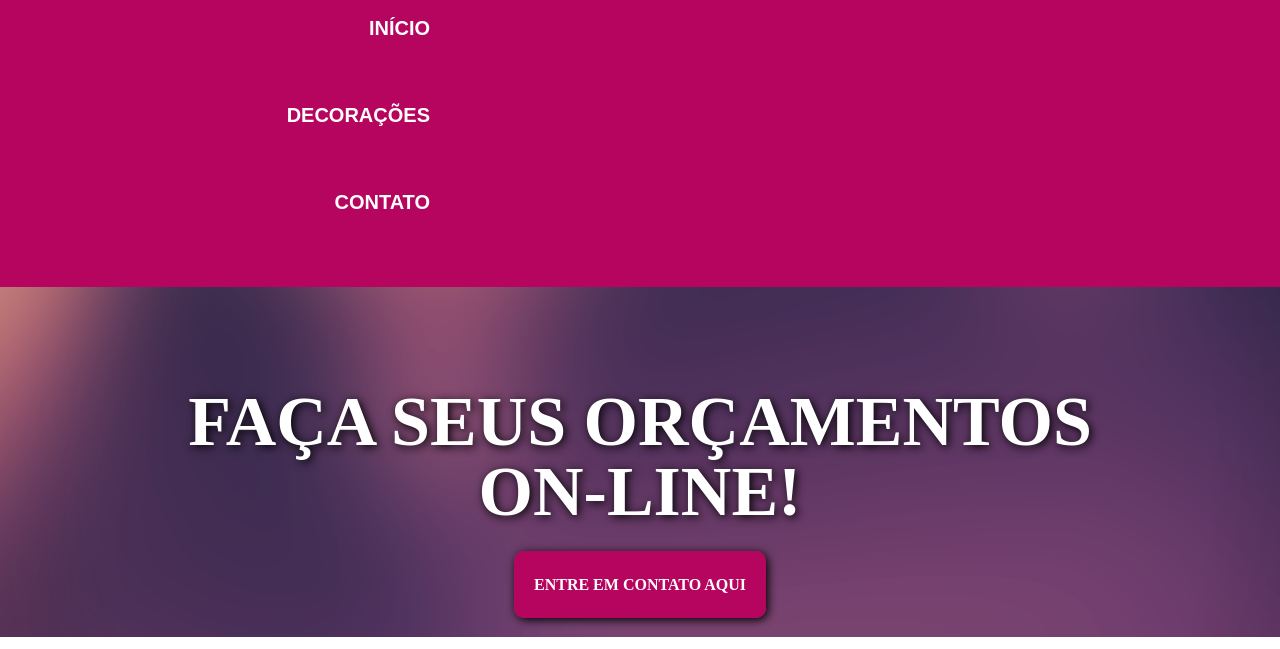
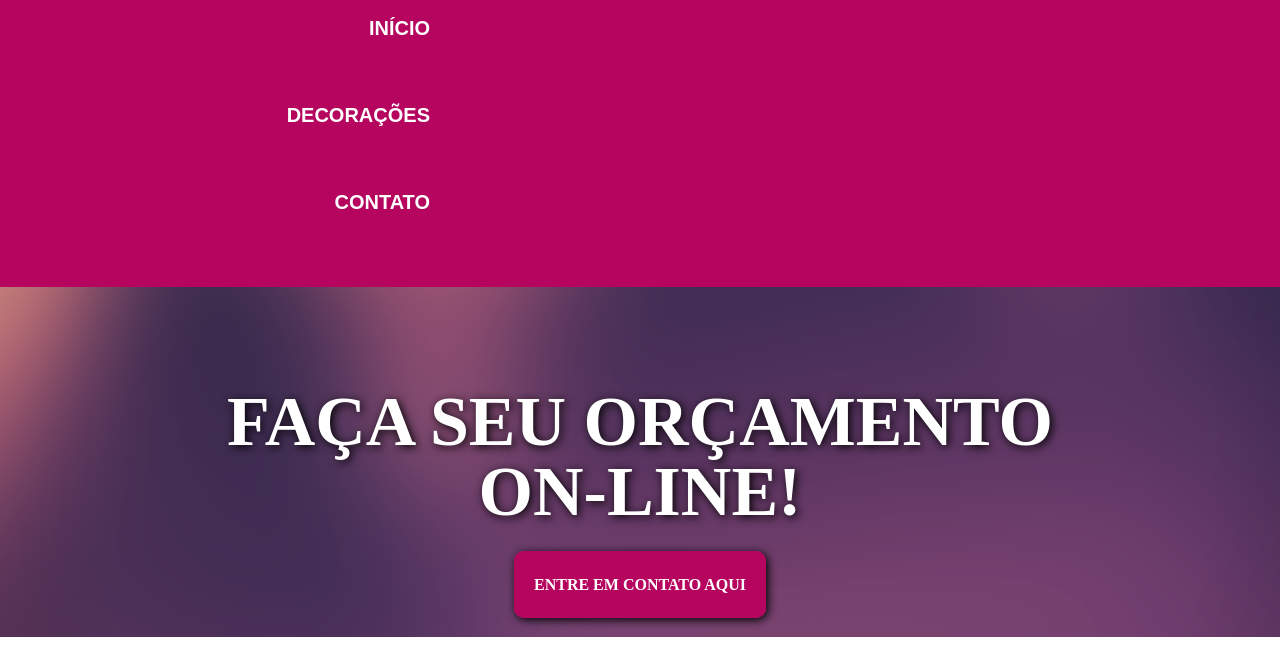
Before and after one commit to vinicdev/vinicxxl.github.io, a plain HTML site: page index.html in a window 1280 px wide. Shown: the part 151-800 px from the top of the page. Drawn offline with Linux system fonts and the light colour scheme.

Commit message:
Update index.html

```diff
--- a/index.html
+++ b/index.html
@@ -8,7 +8,6 @@
 	<link rel="stylesheet" href="css/normalize.css">
 	<link rel="stylesheet" href="css/reset.css">
 	<link rel="stylesheet" href="css/grid.css">
-	<link rel="stylesheet" href="css/mobile.css">
 </head>
 
 <body>
@@ -39,7 +38,7 @@
 
 	<section class="banner">
 		<div class="container">
-			<h1>Faça seus orçamentos ON-LINE!</h1>
+			<h1>Faça seu orçamento ON-LINE!</h1>
 			<a href="#" target="_blank">entre em contato AQUI</a>
 		</div>
 	</section>
```
